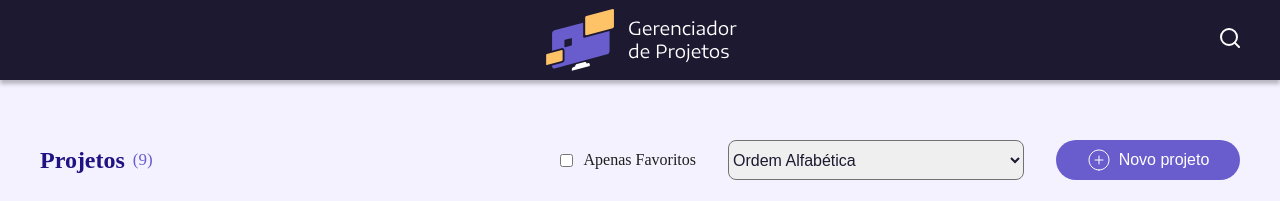
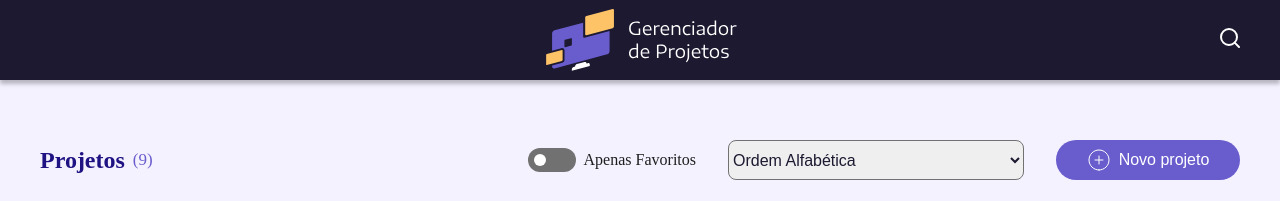
Before and after one commit to Bahiavs/Desafio-Tecnico-Clicksign, an Angular app: page /listing in a window 1280 px wide. Shown: the top 201 px of the page. Built offline with nearby package versions, Linux system fonts and the light colour scheme; a web font is replaced by a local one.

Commit message:
component: slide toggle

```diff
--- /dev/null
+++ b/src/components/slide-toggle/slide-toggle.component.ts
@@ -0,0 +1,40 @@
+import { NgClass } from "@angular/common";
+import { Component, HostBinding, Input } from "@angular/core";
+
+@Component({
+    selector: 'slide-toggle',
+    standalone: true,
+    imports: [NgClass],
+    template: `<div [ngClass]="{'active': active}"></div>`,
+    styles: `
+        :host {
+            cursor: pointer;
+            display: flex;
+            background-color: #717171;
+            border-radius: 10rem;
+            width: 3rem;
+
+            &.active {
+                background-color: #ffb23d;
+            }
+        }
+        div {
+            border-radius: 10rem;
+            width: 12px;
+            height: 12px;
+            background-color: white;
+            margin: 6px;
+
+            &.active {
+                margin-left: auto;
+            }
+        }
+    `
+})
+export class SlideToggleComponent {
+    @Input() active = false
+
+    @HostBinding('class.active') get activeClass() {
+        return this.active;
+    }
+}
--- a/src/pages/project-listing/project-listing.component.html
+++ b/src/pages/project-listing/project-listing.component.html
@@ -14,7 +14,7 @@
             <span id="project-amount">({{(projects$ | async)?.length}})</span>
         </div>
         <div id="star-filter-ctn">
-            <input [formControl]="filterStarredControl" type="checkbox" />
+            <slide-toggle (click)="filterStarredControl.setValue(!filterStarredControl.value)" [active]="filterStarredControl.value ?? false" />
             <span id="only-star">Apenas Favoritos</span>
         </div>
         <select [formControl]="assortmentControl" id="sort-select">
--- a/src/pages/project-listing/project-listing.component.ts
+++ b/src/pages/project-listing/project-listing.component.ts
@@ -10,11 +10,12 @@ import ToggleProjectStarService from '../../services/toggle-project-star.service
 import { MenuButtonComponent } from '../../components/menu-button/menu-button.component';
 import { StarToggleComponent } from '../../components/star-toggle/star-toggle.component';
 import { HeaderComponent } from "../../components/header/header.component";
+import { SlideToggleComponent } from "../../components/slide-toggle/slide-toggle.component";
 
 @Component({
     selector: 'project-listing',
     standalone: true,
-    imports: [AsyncPipe, JsonPipe, ReactiveFormsModule, DatePipe, MenuButtonComponent, StarToggleComponent, HeaderComponent],
+    imports: [AsyncPipe, JsonPipe, ReactiveFormsModule, DatePipe, MenuButtonComponent, StarToggleComponent, HeaderComponent, SlideToggleComponent],
     templateUrl: './project-listing.component.html',
     styleUrl: './project-listing.component.scss'
 })
```
